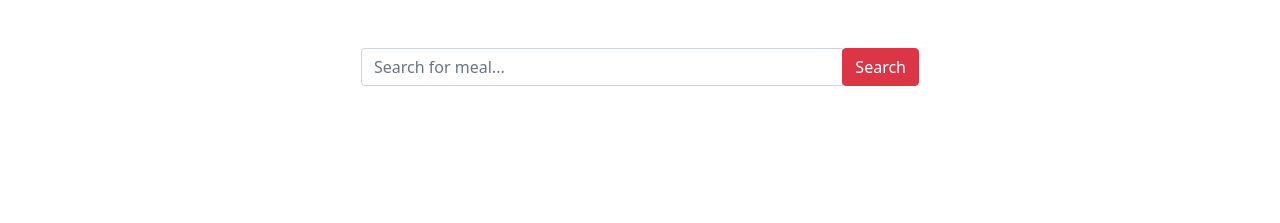
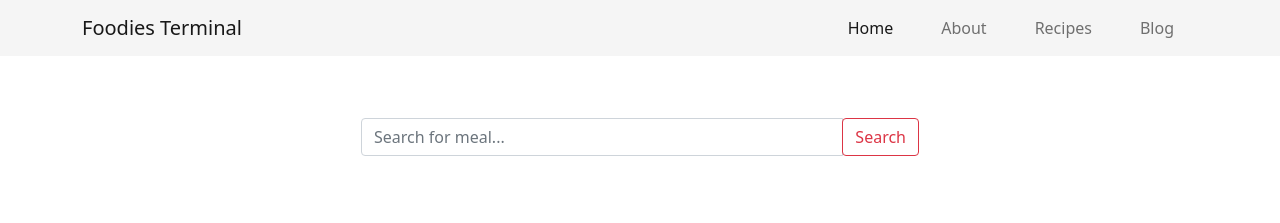
Before and after one commit to pallabbarman/foodies-terminal, a plain HTML site: page index.html in a window 1280 px wide. Drawn offline with Linux system fonts and the light colour scheme.

Commit message:
finished project

```diff
--- a/css/style.css
+++ b/css/style.css
@@ -1,3 +1,12 @@
+.banner{
+    margin-top: 70px;
+}
+nav{
+    background-color:whitesmoke;
+}
+nav li:hover{
+    background-color: gray;
+}
 #items{
     display: flex;
     flex-wrap: wrap;
--- a/index.html
+++ b/index.html
@@ -12,19 +12,44 @@
 </head>
 
 <body>
-    <div class="container">
+    <nav class="navbar navbar-expand-lg fixed-top navbar-light">
+        <div class="container">
+            <a class="navbar-brand" href="#">Foodies Terminal</a>
+            <button class="navbar-toggler" type="button" data-bs-toggle="collapse" data-bs-target="#navbarNav"
+                aria-controls="navbarNav" aria-expanded="false" aria-label="Toggle navigation">
+                <span class="navbar-toggler-icon"></span>
+            </button>
+            <div class="collapse navbar-collapse justify-content-end" id="navbarNav">
+                <ul class="navbar-nav">
+                    <li class="nav-item">
+                        <a class="nav-link active px-4" aria-current="page" href="#">Home</a>
+                    </li>
+                    <li class="nav-item">
+                        <a class="nav-link px-4" href="#shoes">About</a>
+                    </li>
+                    <li class="nav-item">
+                        <a class="nav-link px-4" href="#latest">Recipes</a>
+                    </li>
+                    <li class="nav-item">
+                        <a class="nav-link px-4" href="#subscribe">Blog</a>
+                    </li>
+                </ul>
+            </div>
+        </div>
+    </nav>
+    <div class="container banner">
         <form class="col-md-6 m-auto py-5">
             <div class="input-group mb-3">
                 <input id="food" type="text" class="form-control" placeholder="Search for meal...">
                 <div class="input-group-append">
-                    <button type="button" class="btn btn-danger" id="search-item">Search</button>
+                    <button type="button" class="btn btn-outline-danger" id="search-item">Search</button>
                 </div>
             </div>
         </form>
     </div>
     <div id="items"></div>
     <div id="itemsDetails"></div>
-    <br><br><br>
+    <br><br><br><br>
     <script src="js/script.js"></script>
     <script src="js/bootstrap.min.js"></script>
 </body>
--- a/js/script.js
+++ b/js/script.js
@@ -50,7 +50,7 @@ const foodDetailInfo = foods => {
     foodItem.innerHTML = `
     <img src="${foods.strMealThumb}"><br><br>
     <h3 id="item-name">${foods.strMeal}</h3>
-    <button id="back" class="btn btn-primary">Back</button><br><br>
+    <button id="back" class="btn btn-outline-primary">Back</button><br><br>
     <h5>Ingredients</h5>`;
 
     // ingredients by list item
```
